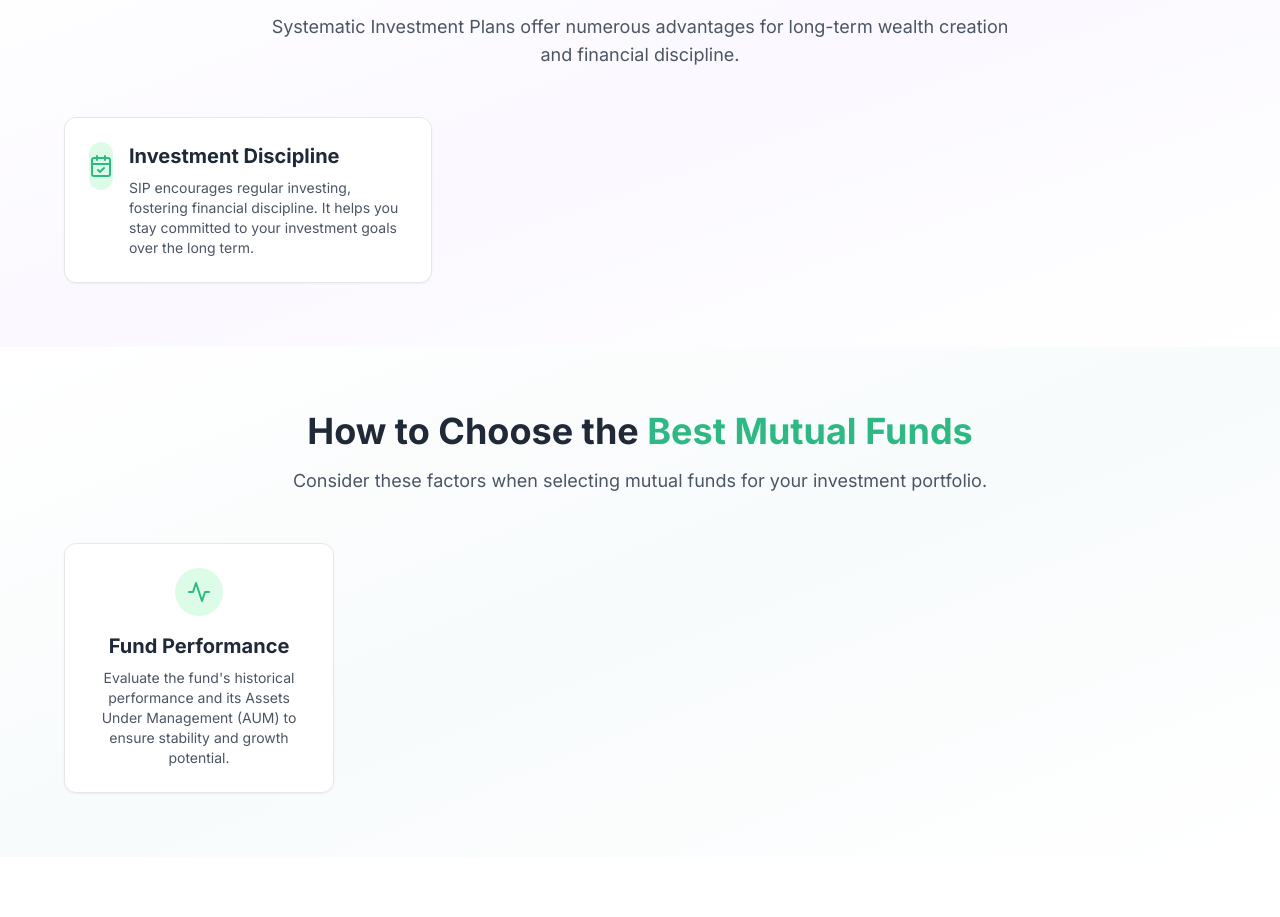
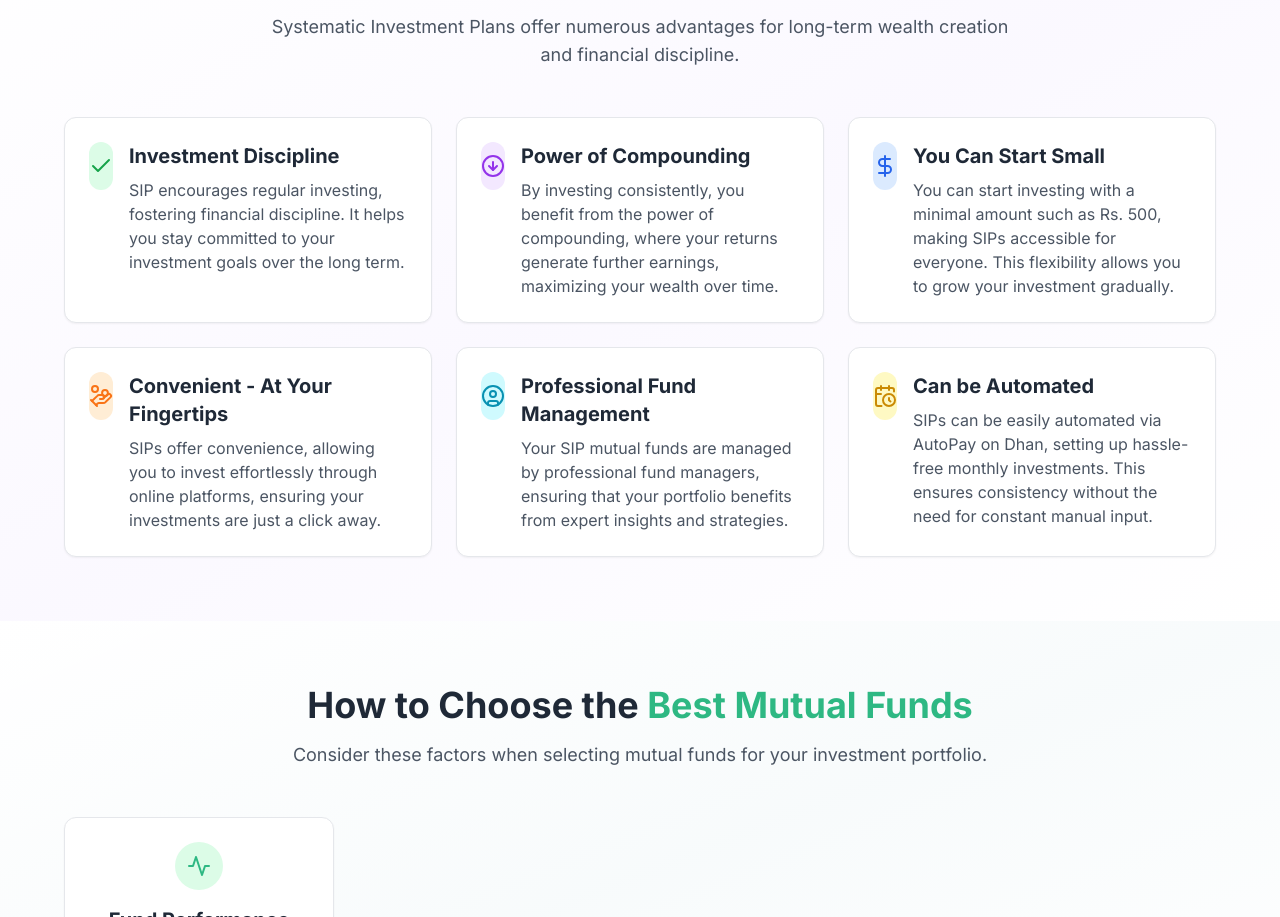
Before and after one commit to spyramf/MoneyBharat, a React (Vite) app: page /mutual-funds in a window 1280 px wide. Shown: the part 3003-3920 px from the top of the page. Built offline with nearby package versions, Linux system fonts and the light colour scheme.

Commit message:
Add information to SIPAdvantages component
Update the SIPAdvantages component to include additional information related to mutual fund advantages.

```diff
--- a/src/components/mutual-funds/SIPAdvantages.tsx
+++ b/src/components/mutual-funds/SIPAdvantages.tsx
@@ -1,8 +1,11 @@
+
+import { Check, CircleArrowDown, DollarSign, HandCoins, CircleUser, CalendarClock } from "lucide-react";
 
 interface Advantage {
   title: string;
   description: string;
   icon: JSX.Element;
+  iconBg: string;
 }
 
 interface SIPAdvantagesProps {
@@ -24,23 +27,89 @@ const SIPAdvantages = ({ advantages }: SIPAdvantagesProps) => {
         </div>
 
         <div className="grid grid-cols-1 md:grid-cols-2 lg:grid-cols-3 gap-6 max-w-6xl mx-auto">
-          {advantages.map((advantage, index) => (
-            <div
-              key={index}
-              className="bg-white backdrop-blur-sm border border-gray-200 p-6 rounded-xl shadow-sm transform transition-all duration-300 hover:-translate-y-2 hover:shadow-xl animate-fade-in"
-              style={{
-                animationDelay: `${index * 100}ms`
-              }}
-            >
-              <div className="flex items-start gap-4">
-                {advantage.icon}
-                <div>
-                  <h3 className="font-bold text-xl mb-2">{advantage.title}</h3>
-                  <p className="text-gray-600 text-sm">{advantage.description}</p>
-                </div>
+          <div className="bg-white rounded-xl border border-gray-200 p-6 shadow-sm">
+            <div className="flex items-start gap-4">
+              <div className="w-12 h-12 rounded-full bg-green-100 flex items-center justify-center">
+                <Check className="h-6 w-6 text-green-600" />
+              </div>
+              <div>
+                <h3 className="font-bold text-xl mb-2">Investment Discipline</h3>
+                <p className="text-gray-600">
+                  SIP encourages regular investing, fostering financial discipline. It helps you stay committed to your investment goals over the long term.
+                </p>
               </div>
             </div>
-          ))}
+          </div>
+
+          <div className="bg-white rounded-xl border border-gray-200 p-6 shadow-sm">
+            <div className="flex items-start gap-4">
+              <div className="w-12 h-12 rounded-full bg-purple-100 flex items-center justify-center">
+                <CircleArrowDown className="h-6 w-6 text-purple-600" />
+              </div>
+              <div>
+                <h3 className="font-bold text-xl mb-2">Power of Compounding</h3>
+                <p className="text-gray-600">
+                  By investing consistently, you benefit from the power of compounding, where your returns generate further earnings, maximizing your wealth over time.
+                </p>
+              </div>
+            </div>
+          </div>
+
+          <div className="bg-white rounded-xl border border-gray-200 p-6 shadow-sm">
+            <div className="flex items-start gap-4">
+              <div className="w-12 h-12 rounded-full bg-blue-100 flex items-center justify-center">
+                <DollarSign className="h-6 w-6 text-blue-600" />
+              </div>
+              <div>
+                <h3 className="font-bold text-xl mb-2">You Can Start Small</h3>
+                <p className="text-gray-600">
+                  You can start investing with a minimal amount such as Rs. 500, making SIPs accessible for everyone. This flexibility allows you to grow your investment gradually.
+                </p>
+              </div>
+            </div>
+          </div>
+
+          <div className="bg-white rounded-xl border border-gray-200 p-6 shadow-sm">
+            <div className="flex items-start gap-4">
+              <div className="w-12 h-12 rounded-full bg-orange-100 flex items-center justify-center">
+                <HandCoins className="h-6 w-6 text-orange-500" />
+              </div>
+              <div>
+                <h3 className="font-bold text-xl mb-2">Convenient - At Your Fingertips</h3>
+                <p className="text-gray-600">
+                  SIPs offer convenience, allowing you to invest effortlessly through online platforms, ensuring your investments are just a click away.
+                </p>
+              </div>
+            </div>
+          </div>
+
+          <div className="bg-white rounded-xl border border-gray-200 p-6 shadow-sm">
+            <div className="flex items-start gap-4">
+              <div className="w-12 h-12 rounded-full bg-cyan-100 flex items-center justify-center">
+                <CircleUser className="h-6 w-6 text-cyan-600" />
+              </div>
+              <div>
+                <h3 className="font-bold text-xl mb-2">Professional Fund Management</h3>
+                <p className="text-gray-600">
+                  Your SIP mutual funds are managed by professional fund managers, ensuring that your portfolio benefits from expert insights and strategies.
+                </p>
+              </div>
+            </div>
+          </div>
+
+          <div className="bg-white rounded-xl border border-gray-200 p-6 shadow-sm">
+            <div className="flex items-start gap-4">
+              <div className="w-12 h-12 rounded-full bg-yellow-100 flex items-center justify-center">
+                <CalendarClock className="h-6 w-6 text-yellow-600" />
+              </div>
+              <div>
+                <h3 className="font-bold text-xl mb-2">Can be Automated</h3>
+                <p className="text-gray-600">
+                  SIPs can be easily automated via AutoPay on Dhan, setting up hassle-free monthly investments. This ensures consistency without the need for constant manual input.
+                </p>
+              </div>
+            </div>
+          </div>
         </div>
       </div>
     </section>
--- a/src/components/mutual-funds/data/mutualFundData.tsx
+++ b/src/components/mutual-funds/data/mutualFundData.tsx
@@ -1,4 +1,3 @@
-
 // This file contains all the data for the mutual funds page components
 
 export const sipFeatures = [{
@@ -295,10 +294,11 @@ export const mutualFundBenefits = [{
     </div>
 }];
 
-export const sipAdvantages = [{
-  title: "Investment Discipline",
-  description: "SIP encourages regular investing, fostering financial discipline. It helps you stay committed to your investment goals over the long term.",
-  icon: <div className="flex items-center justify-center w-12 h-12 rounded-full bg-green-100 text-fintech-green">
+export const sipAdvantages = [
+  {
+    title: "Investment Discipline",
+    description: "SIP encourages regular investing, fostering financial discipline. It helps you stay committed to your investment goals over the long term.",
+    icon: <div className="flex items-center justify-center w-12 h-12 rounded-full bg-green-100 text-fintech-green">
       <svg xmlns="http://www.w3.org/2000/svg" width="24" height="24" viewBox="0 0 24 24" fill="none" stroke="currentColor" strokeWidth="2" strokeLinecap="round" strokeLinejoin="round" className="h-6 w-6">
         <rect width="18" height="18" x="3" y="4" rx="2" ry="2" />
         <line x1="16" x2="16" y1="2" y2="6" />
@@ -306,9 +306,75 @@ export const sipAdvantages = [{
         <line x1="3" x2="21" y1="10" y2="10" />
         <path d="m9 16 2 2 4-4" />
       </svg>
-    </div>
-},
-// ... add the rest of the sipAdvantages, choosingMutualFundsTips, mutualFundTerms, and faqItems data here
+    </div>,
+    iconBg: "bg-green-100"
+  },
+  {
+    title: "Power of Compounding",
+    description: "By investing consistently, you benefit from the power of compounding, where your returns generate further earnings, maximizing your wealth over time.",
+    icon: <div className="flex items-center justify-center w-12 h-12 rounded-full bg-purple-100 text-purple-600">
+      <svg xmlns="http://www.w3.org/2000/svg" width="24" height="24" viewBox="0 0 24 24" fill="none" stroke="currentColor" strokeWidth="2" strokeLinecap="round" strokeLinejoin="round" className="h-6 w-6">
+        <circle cx="12" cy="12" r="10" />
+        <path d="M12 8v8" />
+        <path d="m8 12 4 4 4-4" />
+      </svg>
+    </div>,
+    iconBg: "bg-purple-100"
+  },
+  {
+    title: "You Can Start Small",
+    description: "You can start investing with a minimal amount such as Rs. 500, making SIPs accessible for everyone. This flexibility allows you to grow your investment gradually.",
+    icon: <div className="flex items-center justify-center w-12 h-12 rounded-full bg-blue-100 text-blue-600">
+      <svg xmlns="http://www.w3.org/2000/svg" width="24" height="24" viewBox="0 0 24 24" fill="none" stroke="currentColor" strokeWidth="2" strokeLinecap="round" strokeLinejoin="round" className="h-6 w-6">
+        <line x1="12" x2="12" y1="2" y2="22" />
+        <path d="M17 5H9.5a3.5 3.5 0 0 0 0 7h5a3.5 3.5 0 0 1 0 7H6" />
+      </svg>
+    </div>,
+    iconBg: "bg-blue-100"
+  },
+  {
+    title: "Convenient - At Your Fingertips",
+    description: "SIPs offer convenience, allowing you to invest effortlessly through online platforms, ensuring your investments are just a click away.",
+    icon: <div className="flex items-center justify-center w-12 h-12 rounded-full bg-orange-100 text-orange-500">
+      <svg xmlns="http://www.w3.org/2000/svg" width="24" height="24" viewBox="0 0 24 24" fill="none" stroke="currentColor" strokeWidth="2" strokeLinecap="round" strokeLinejoin="round" className="h-6 w-6">
+        <path d="M10 13a5 5 0 0 0 7.54.54l3-3a5 5 0 0 0-7.07-7.07l-1.72 1.71" />
+        <path d="M14 11a5 5 0 0 0-7.54-.54l-3 3a5 5 0 0 0 7.07 7.07l1.71-1.71" />
+      </svg>
+    </div>,
+    iconBg: "bg-orange-100"
+  },
+  {
+    title: "Professional Fund Management",
+    description: "Your SIP mutual funds are managed by professional fund managers, ensuring that your portfolio benefits from expert insights and strategies.",
+    icon: <div className="flex items-center justify-center w-12 h-12 rounded-full bg-cyan-100 text-cyan-600">
+      <svg xmlns="http://www.w3.org/2000/svg" width="24" height="24" viewBox="0 0 24 24" fill="none" stroke="currentColor" strokeWidth="2" strokeLinecap="round" strokeLinejoin="round" className="h-6 w-6">
+        <path d="M16 21v-2a4 4 0 0 0-4-4H6a4 4 0 0 0-4 4v2" />
+        <circle cx="9" cy="7" r="4" />
+        <path d="M22 21v-2a4 4 0 0 0-3-3.87" />
+        <path d="M16 3.13a4 4 0 0 1 0 7.75" />
+      </svg>
+    </div>,
+    iconBg: "bg-cyan-100"
+  },
+  {
+    title: "Can be Automated",
+    description: "SIPs can be easily automated via AutoPay on Dhan, setting up hassle-free monthly investments. This ensures consistency without the need for constant manual input.",
+    icon: <div className="flex items-center justify-center w-12 h-12 rounded-full bg-yellow-100 text-yellow-600">
+      <svg xmlns="http://www.w3.org/2000/svg" width="24" height="24" viewBox="0 0 24 24" fill="none" stroke="currentColor" strokeWidth="2" strokeLinecap="round" strokeLinejoin="round" className="h-6 w-6">
+        <rect width="18" height="18" x="3" y="4" rx="2" ry="2" />
+        <line x1="16" x2="16" y1="2" y2="6" />
+        <line x1="8" x2="8" y1="2" y2="6" />
+        <line x1="3" x2="21" y1="10" y2="10" />
+        <path d="M8 14h.01" />
+        <path d="M12 14h.01" />
+        <path d="M16 14h.01" />
+        <path d="M8 18h.01" />
+        <path d="M12 18h.01" />
+        <path d="M16 18h.01" />
+      </svg>
+    </div>,
+    iconBg: "bg-yellow-100"
+  }
 ];
 
 export const choosingMutualFundsTips = [{
```
